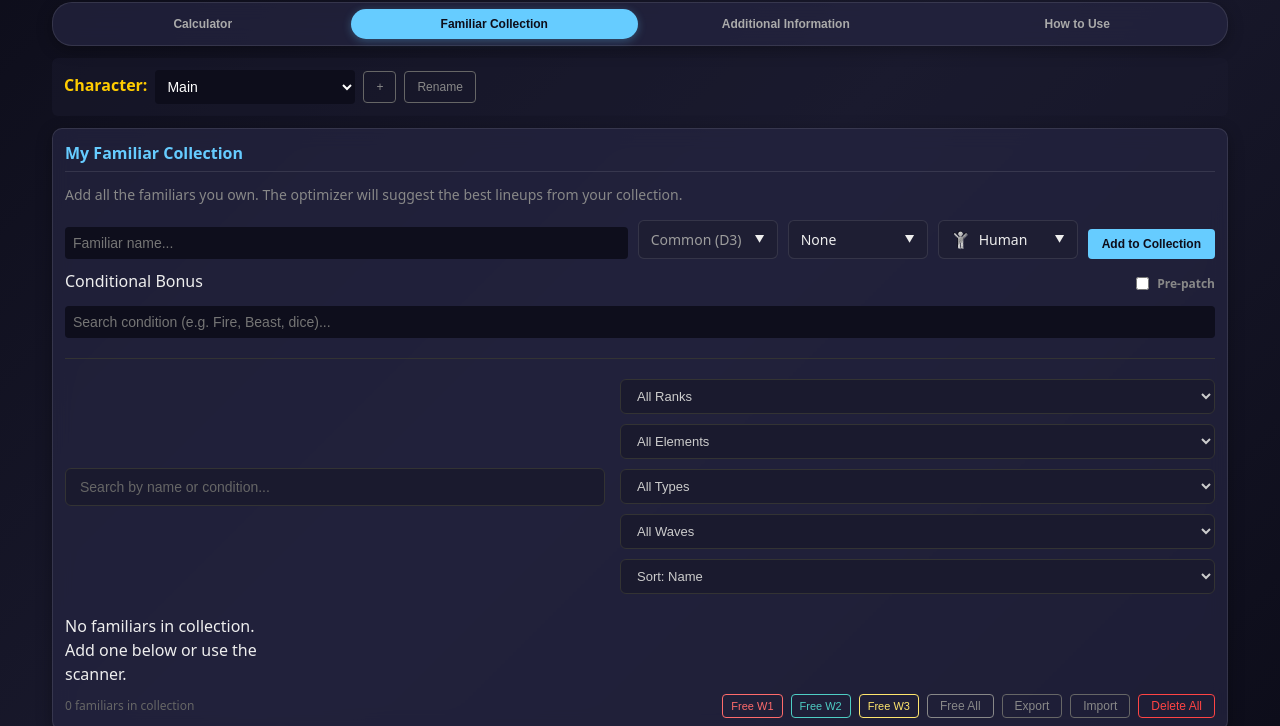
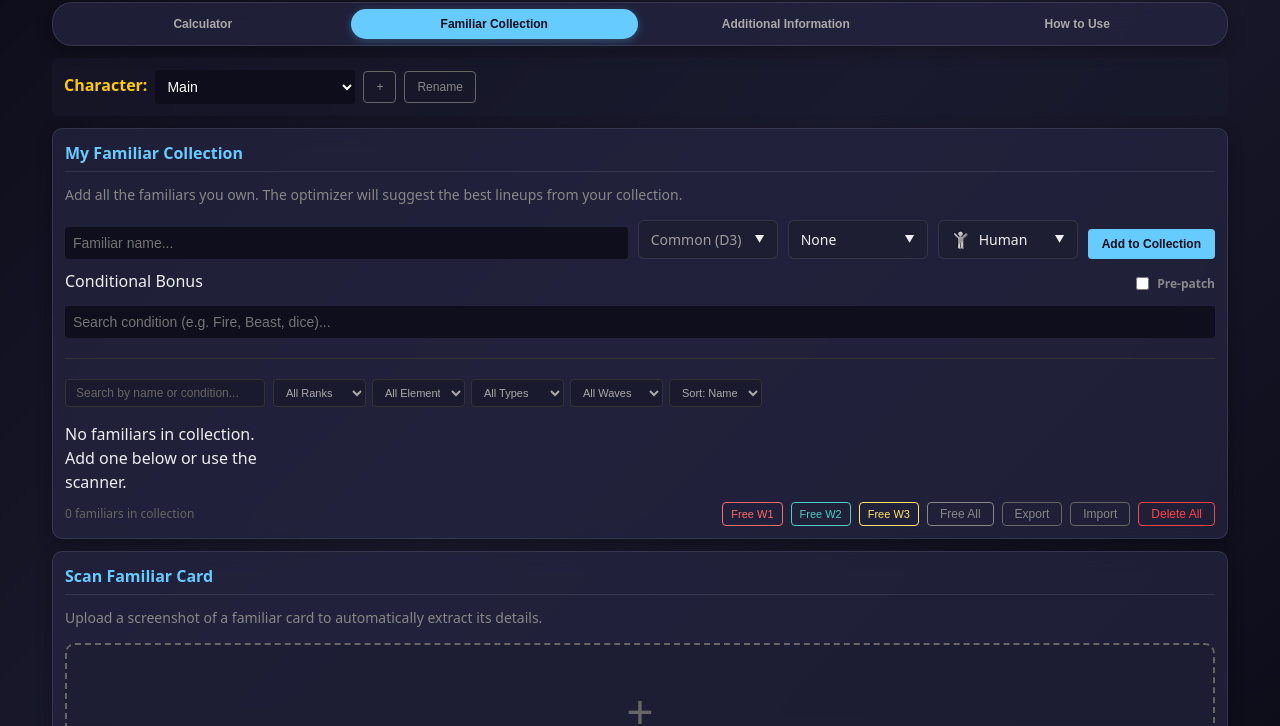
Before and after one commit to Bontah/mystic-frontier-calc, a website with bundled scripts: page index.html in a window 1280 px wide. Both pictures are taken after a click on the button "Familiar Collection". Shown: the part 74-800 px from the top of the page. Built offline with nearby package versions, Linux system fonts and the light colour scheme; files whose address does not match are found by name.

Commit message:
Make filter inputs smaller and compact

```diff
--- a/styles.css
+++ b/styles.css
@@ -1592,25 +1592,26 @@ select:focus, input:focus, textarea:focus {
 /* Roster Filter Bar */
 .roster-filter-bar {
   display: flex;
-  gap: 15px;
-  margin-bottom: 20px;
+  gap: 8px;
+  margin-bottom: 15px;
+  align-items: center;
   flex-wrap: wrap;
-  align-items: center;
 }
 
 .roster-search {
   flex: 1;
-  min-width: 200px;
+  min-width: 150px;
+  max-width: 200px;
 }
 
 .roster-search input {
   width: 100%;
-  padding: 10px 14px;
+  padding: 6px 10px;
   background: #1a1a2e;
   border: 1px solid #333;
-  border-radius: 6px;
+  border-radius: 4px;
   color: #fff;
-  font-size: 14px;
+  font-size: 12px;
 }
 
 .roster-search input:focus {
@@ -1624,17 +1625,17 @@ select:focus, input:focus, textarea:focus {
 
 .roster-filters {
   display: flex;
-  gap: 10px;
-  flex-wrap: wrap;
+  gap: 6px;
+  align-items: center;
 }
 
 .roster-filters select {
-  padding: 8px 12px;
+  padding: 6px 8px;
   background: #1a1a2e;
   border: 1px solid #333;
-  border-radius: 6px;
-  color: #ccc;
-  font-size: 13px;
+  border-radius: 4px;
+  color: #aaa;
+  font-size: 11px;
   cursor: pointer;
 }
 
```
